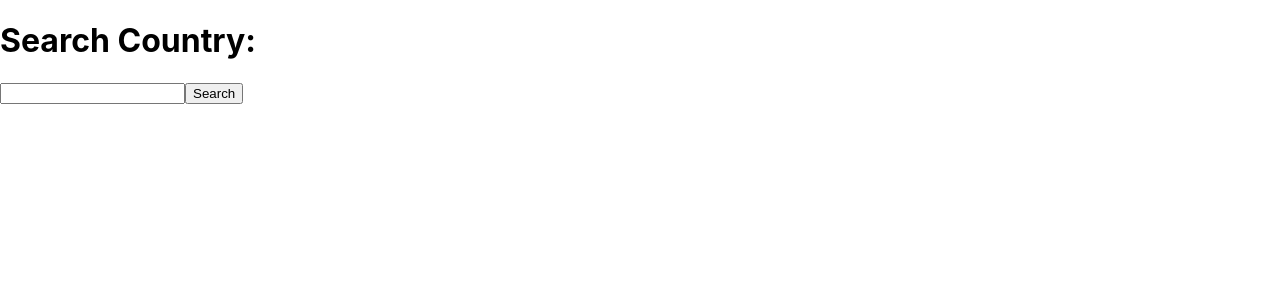
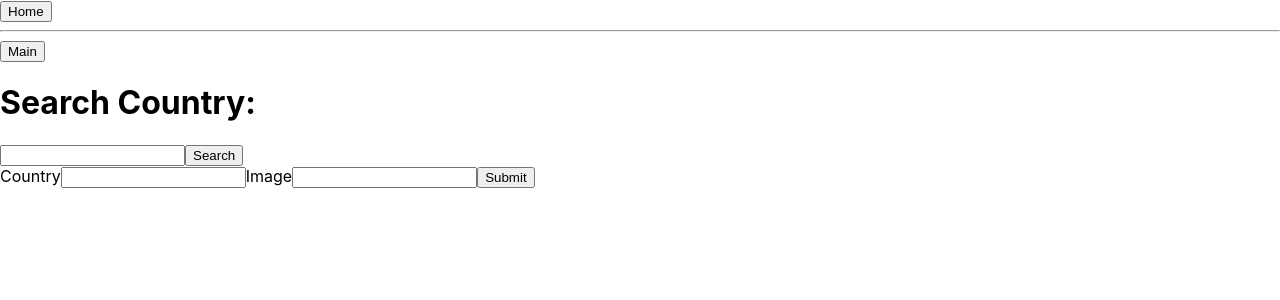
Before and after one commit to SchoolOfCode/bc13_w11d5_hackathon-front-end-lucy-naty, a React (Create React App) app in the folder hello-world-app/: page /main in a window 1280 px wide. Shown: the top 300 px of the page. Built offline with nearby package versions, Linux system fonts and the light colour scheme.

Commit message:
post request and multiple pages and custom hook completed

```diff
--- a/hello-world-app/package.json
+++ b/hello-world-app/package.json
@@ -8,6 +8,7 @@
     "@testing-library/user-event": "^13.5.0",
     "react": "^18.2.0",
     "react-dom": "^18.2.0",
+    "react-router-dom": "^6.4.5",
     "react-scripts": "5.0.1",
     "web-vitals": "^2.1.4"
   },
--- a/hello-world-app/src/components/App/App.js
+++ b/hello-world-app/src/components/App/App.js
@@ -1,38 +1,34 @@
-import {  useState } from "react";
-import  searchCountry  from "../../services/services.js";
-import { CountryCard } from "../CountryCard/CountryCard.js";
+import {Routes, Route, useNavigate} from 'react-router-dom';
+import MainApp from './MainApp.js';
+import Home from './StartPage.js';
 
+export default function App() {
+  const navigate = useNavigate();
 
-function App() {
-  //this use state it takes in movie and setMovie which the action.
-  const [searchTerm, setSearchTerm] = useState()
-  const [searchResults, setSearchResults] = useState()
-  //useEffect is fetching my json object response
+  const navigateToHome = () => {
+    // 👇️ navigate to /start page
+    navigate('/home');
+  };
 
-  const handleSearch = async () => {
-      const response = await searchCountry(searchTerm)
-      console.log(response)
-            setSearchResults(response.payload)
-            console.log(response)
-    }
-
-  const handleInputchange = (e) => {
-    setSearchTerm(e.target.value)
-  }
+  const navigateToMain = () => {
+    // 👇️ navigate to /main page
+    navigate('/main');
+  };
 
   return (
+    <div>
+      <div>
+      <button onClick={navigateToHome}>Home</button>
 
+        <hr />
 
-    <div className="App">
-      <h1>Search Country:</h1>
-      <input onChange={handleInputchange} />
-      <button onClick={handleSearch}>Search</button>
-      <div className="list">
-        {searchResults && <CountryCard key={searchResults?.id} country={searchResults?.country} image={searchResults?.image}/>}
+        <button onClick={navigateToMain}>Main</button>
+
+        <Routes>
+          <Route path="/home" element={<Home />} />
+            <Route path="/main" element={<MainApp />} />
+        </Routes>
       </div>
     </div>
-
   );
 }
-
-export default App;
--- /dev/null
+++ b/hello-world-app/src/components/App/MainApp.js
@@ -0,0 +1,79 @@
+import {  useState } from "react";
+import  searchCountry  from "../../services/services.js";
+import { CountryCard } from "../CountryCard/CountryCard.js";
+import useJustBecauseHook from "../../hooks/justBecauseHook.js";
+
+
+function MainApp() {
+
+  // const [searchTerm, setSearchTerm] = useState()
+  //We had to include a custom hook so here it is. We would have done something different if we were reusing code e.g. if our app was bigger
+
+  const [searchTerm, setSearchTerm] = useJustBecauseHook()
+
+  const [searchResults, setSearchResults] = useState()
+
+
+  const handleSearch = async () => {
+      const response = await searchCountry(searchTerm)
+      console.log(response)
+            setSearchResults(response.payload)
+            console.log(response)
+    }
+
+  const handleInputchange = (e) => {
+    setSearchTerm(e.target.value)
+  }
+
+  const [payload,setPayload]= useState({
+    country : null ,
+    image : null,
+})
+
+function onChangeCountry(e){
+  let text = e.target.value
+  setPayload({...payload, country: text})
+}
+
+function onChangeImage(e){
+  let text = e.target.value
+  setPayload({...payload, image: text})
+}
+
+  async function onClick(e){
+    e.preventDefault()
+    let obj = {country: payload.country, image: payload.image}
+    await fetch("https://backend-of-hello-world.onrender.com/api/country",{method:'POST',headers:{'Content-Type':'application/json'},
+    body: JSON.stringify(obj)})
+    .then(response => response.json())
+    //get a console log of the response
+    .then(response => console.log(JSON.stringify(response)))
+}
+
+
+  return (
+
+
+    <div className="App">
+      <h1>Search Country:</h1>
+      <input onChange={handleInputchange} />
+      <button onClick={handleSearch}>Search</button>
+      <div className="list">
+        {searchResults && <CountryCard key={searchResults?.id} country={searchResults?.country} image={searchResults?.image}/>}
+      </div>
+
+      <div className="form">
+        <form>
+          <label>Country</label>
+          <input type="text" onChange={onChangeCountry} />
+          <label>Image</label>
+          <input type="text" onChange={onChangeImage} />
+          <button onClick={onClick}>Submit</button>
+        </form>
+        </div>
+    </div>
+
+  );
+}
+
+export default MainApp;
--- /dev/null
+++ b/hello-world-app/src/components/App/StartPage.js
@@ -0,0 +1,12 @@
+import React from "react";
+
+
+const Home = () => {
+return (
+	<div>
+	<h1>Hello World</h1>
+	</div>
+);
+};
+
+export default Home;
--- /dev/null
+++ b/hello-world-app/src/hooks/justBecauseHook.js
@@ -0,0 +1,8 @@
+import {useState} from 'react';
+
+export default function useJustBecauseHook(){
+
+const [searchTerm, setSearchTerm] = useState()
+
+return [searchTerm, setSearchTerm]
+}
--- a/hello-world-app/src/index.js
+++ b/hello-world-app/src/index.js
@@ -3,12 +3,15 @@ import ReactDOM from 'react-dom/client';
 import './index.css';
 import App from './components/App/App.js'
 import reportWebVitals from './reportWebVitals';
+import {BrowserRouter as Router} from 'react-router-dom';
 
 const root = ReactDOM.createRoot(document.getElementById('root'));
 root.render(
+  <Router>
   <React.StrictMode>
     <App />
   </React.StrictMode>
+  </Router>
 );
 
 // If you want to start measuring performance in your app, pass a function
```
Also changed, not shown: 2 other files (tests, documents, lock files or other folders).
